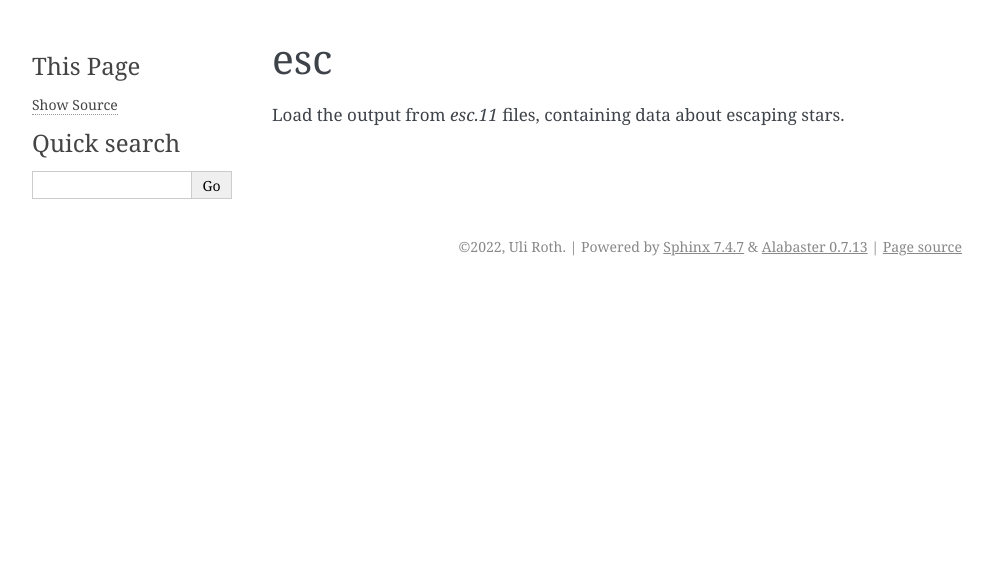
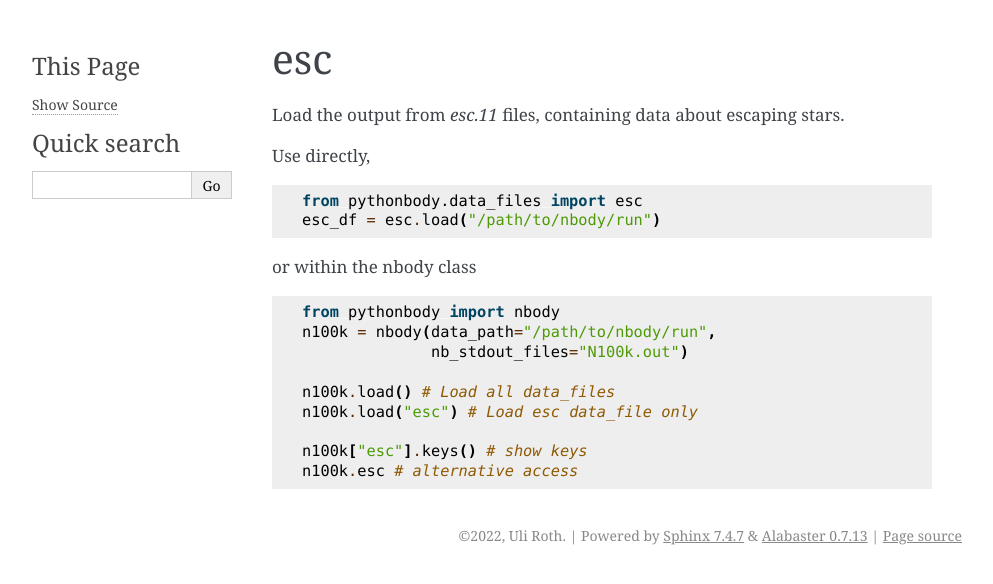
Before and after one commit to scaedufax/pythonbody, a Sphinx documentation site: the page built from docs/source/data_files/esc.rst, in a window 1280 px wide. Shown: the top 584 px of the page, without its empty margins (148-1141 px from the left). Built offline with Sphinx 7.4.7, drawn with Linux system fonts in a browser that asks for light colours; pages that are not in the unit, such as notebooks, are missing from menus.

Commit message:
docs: improved documentation on data_files

```diff
--- a/docs/source/data_files/esc.rst
+++ b/docs/source/data_files/esc.rst
@@ -2,3 +2,24 @@ esc
 ===
 
 Load the output from `esc.11` files, containing data about escaping stars.
+
+Use directly,
+
+.. code-block:: python
+
+   from pythonbody.data_files import esc
+   esc_df = esc.load("/path/to/nbody/run")
+
+or within the nbody class
+
+.. code-block:: python
+
+   from pythonbody import nbody
+   n100k = nbody(data_path="/path/to/nbody/run",
+                 nb_stdout_files="N100k.out")
+
+   n100k.load() # Load all data_files
+   n100k.load("esc") # Load esc data_file only
+
+   n100k["esc"].keys() # show keys
+   n100k.esc # alternative access
```
Also changed, not shown: docs/source/data_files/globals.rst (added, +30 -0 lines), docs/source/data_files/lagr.rst (added, +25 -0 lines), docs/source/data_files/stdout.rst (added, +33 -0 lines), nbody.py (+52 -1 lines), 5 other files.
